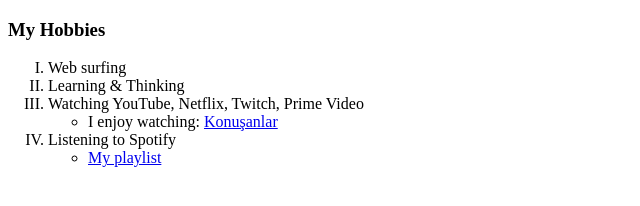
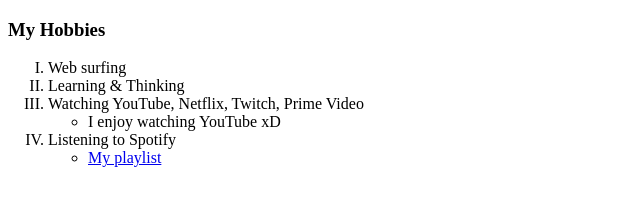
Before and after one commit to dissactive/cv, a plain HTML site: page hobbies.html in a window 1280 px wide. Shown: the whole page, without its empty margins (0-640 px from the left). Drawn offline with Linux system fonts and the light colour scheme.

Commit message:
Update hobbies.html

```diff
--- a/hobbies.html
+++ b/hobbies.html
@@ -13,7 +13,7 @@
     <li>Learning & Thinking</li>
     <li>Watching YouTube, Netflix, Twitch, Prime Video
       <ul>
-        <li>I enjoy watching: <a href="https://www.youtube.com/channel/UCZaLuJes84DyH-vLrTWhSLA">Konuşanlar</a></li>
+        <li>I enjoy watching YouTube xD</li>
       </ul>
     </li>
     <li>Listening to Spotify
```
